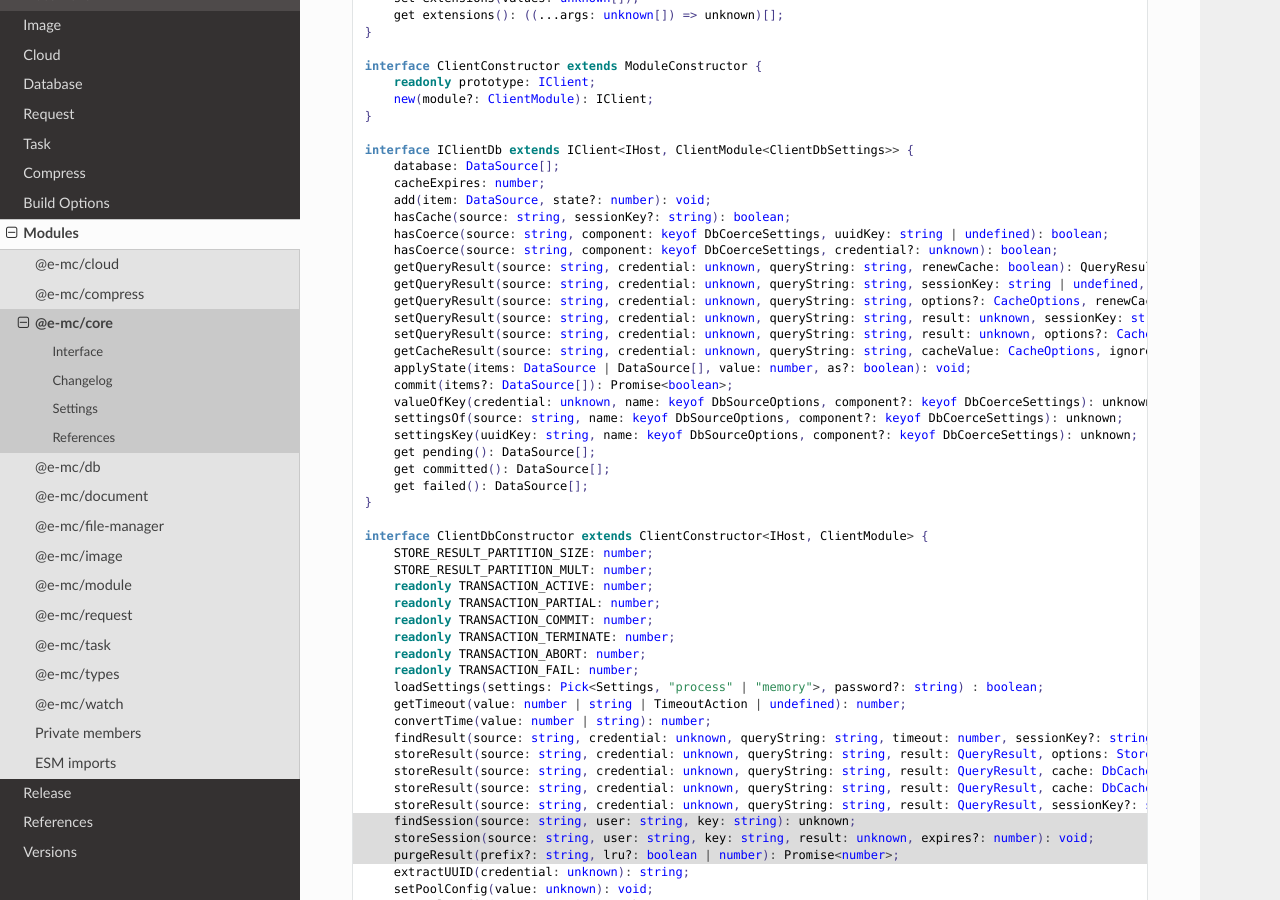
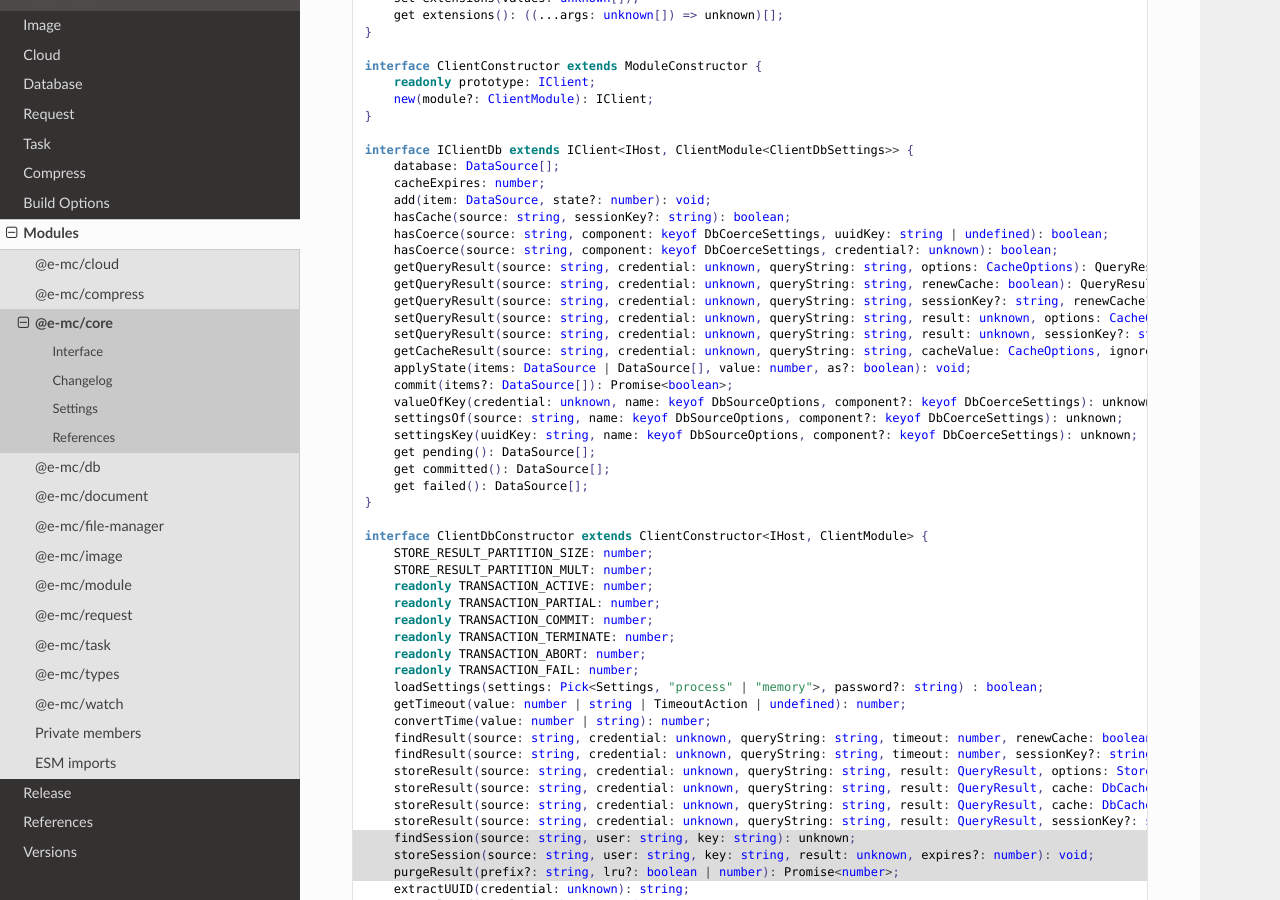
Before and after one commit to anpham6/chrome-docs, a Sphinx documentation site: the page built from source/modules/core.rst, in a window 1280 px wide and 900 px high, scrolled down 1543 px. Built offline with Sphinx 7.4.7 and the Read the Docs theme 3.1.0, drawn with Linux system fonts in a browser that asks for light colours.

```diff
--- a/source/modules/core.rst
+++ b/source/modules/core.rst
@@ -102,11 +102,11 @@ Interface
       hasCache(source: string, sessionKey?: string): boolean;
       hasCoerce(source: string, component: keyof DbCoerceSettings, uuidKey: string | undefined): boolean;
       hasCoerce(source: string, component: keyof DbCoerceSettings, credential?: unknown): boolean;
+      getQueryResult(source: string, credential: unknown, queryString: string, options: CacheOptions): QueryResult | undefined;
       getQueryResult(source: string, credential: unknown, queryString: string, renewCache: boolean): QueryResult | undefined;
-      getQueryResult(source: string, credential: unknown, queryString: string, sessionKey: string | undefined, renewCache?: boolean): QueryResult | undefined;
-      getQueryResult(source: string, credential: unknown, queryString: string, options?: CacheOptions, renewCache?: boolean): QueryResult | undefined;
-      setQueryResult(source: string, credential: unknown, queryString: string, result: unknown, sessionKey: string | undefined): QueryResult;
-      setQueryResult(source: string, credential: unknown, queryString: string, result: unknown, options?: CacheOptions): QueryResult;
+      getQueryResult(source: string, credential: unknown, queryString: string, sessionKey?: string, renewCache?: boolean): QueryResult | undefined;
+      setQueryResult(source: string, credential: unknown, queryString: string, result: unknown, options: CacheOptions): QueryResult;
+      setQueryResult(source: string, credential: unknown, queryString: string, result: unknown, sessionKey?: string): QueryResult;
       getCacheResult(source: string, credential: unknown, queryString: string, cacheValue: CacheOptions, ignoreCache?: unknown): QueryResult | undefined;
       applyState(items: DataSource | DataSource[], value: number, as?: boolean): void;
       commit(items?: DataSource[]): Promise<boolean>;
@@ -130,7 +130,8 @@ Interface
       loadSettings(settings: Pick<Settings, "process" | "memory">, password?: string) : boolean;
       getTimeout(value: number | string | TimeoutAction | undefined): number;
       convertTime(value: number | string): number;
-      findResult(source: string, credential: unknown, queryString: string, timeout: number, sessionKey?: string | boolean, renewCache?: boolean): QueryResult | undefined;
+      findResult(source: string, credential: unknown, queryString: string, timeout: number, renewCache: boolean): QueryResult | undefined;
+      findResult(source: string, credential: unknown, queryString: string, timeout: number, sessionKey?: string, renewCache?: boolean): QueryResult | undefined;
       storeResult(source: string, credential: unknown, queryString: string, result: QueryResult, options: StoreResultOptions): QueryResult;
       storeResult(source: string, credential: unknown, queryString: string, result: QueryResult, cache: DbCacheValue): QueryResult;
       storeResult(source: string, credential: unknown, queryString: string, result: QueryResult, cache: DbCacheValue | undefined, options?: StoreResultOptions): QueryResult;
--- a/source/modules/module.rst
+++ b/source/modules/module.rst
@@ -419,6 +420,7 @@ Settings
               exclude?: string[];
               expires?: number | string;
           };
+          timeout?: number | string;
       };
   }
 
@@ -539,6 +541,10 @@ Settings
 Changelog
 ---------
 
+.. versionadded:: 0.13.7
+
+  - *MemoryModule* settings property **timeout** for maximum expiration in seconds was created.
+
 .. versionchanged:: 0.13.0
 
   - *MemoryModule* settings property **cache_disk.include** can be prefixed with "**!**" to negate a subset of glob paths.
```
Also changed, not shown: other parts of source/modules/core.rst (+1 -1 lines), other parts of source/modules/module.rst (+1 -0 lines).
